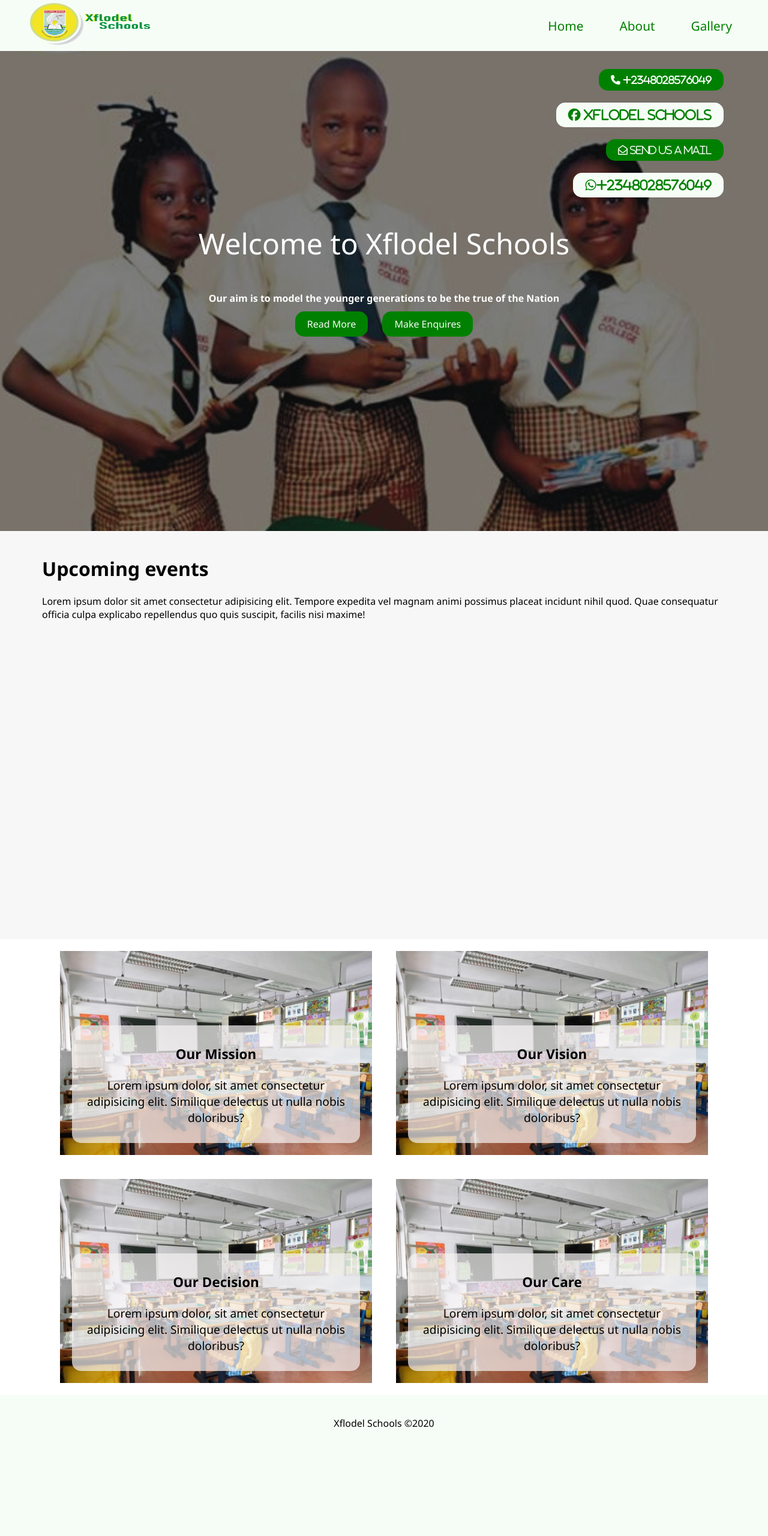
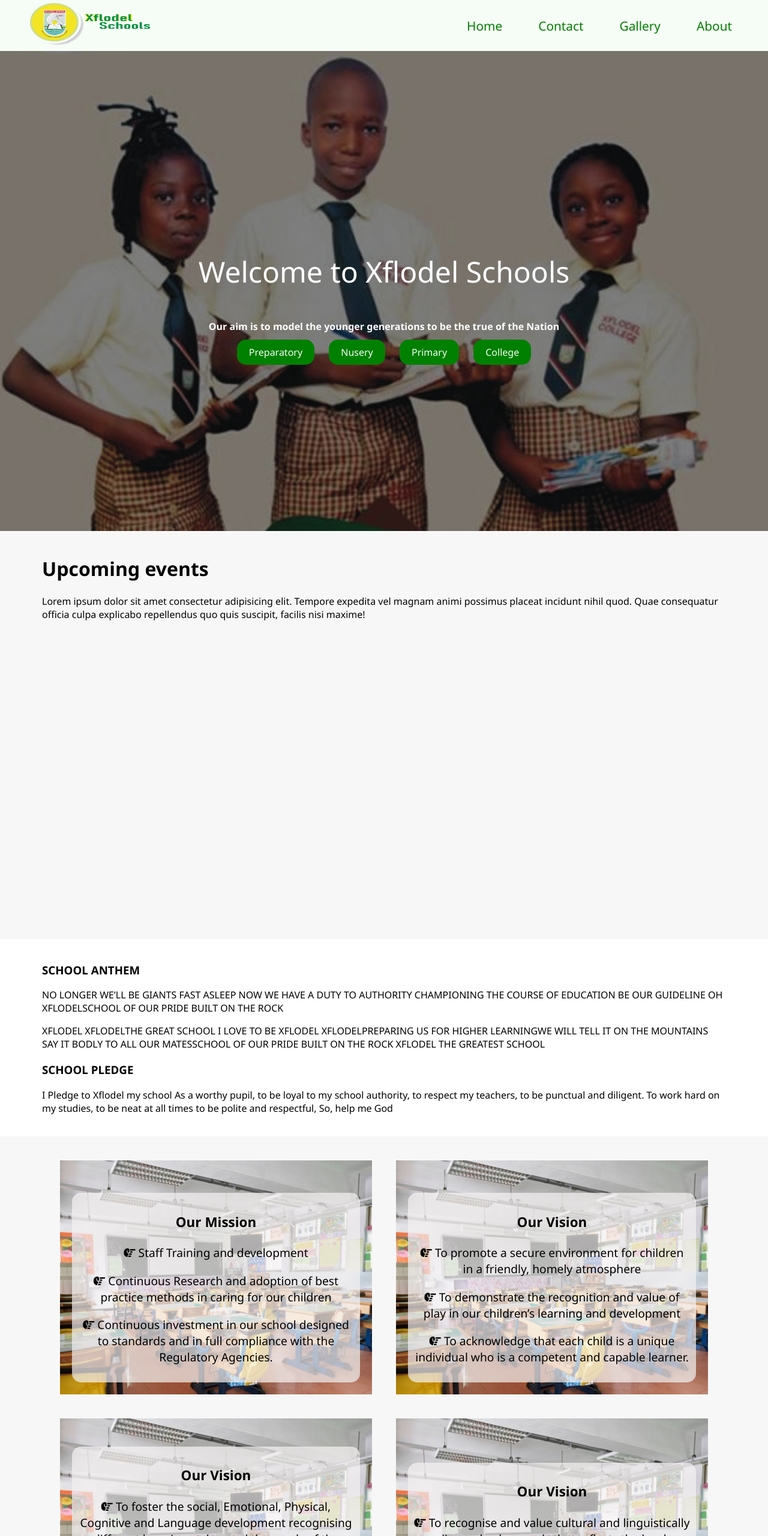
Before and after one commit to jerrycaffe/xflodel-schools, a plain HTML site: page index.html in a window 1280 px wide. Shown: the top 2560 px of the page at 60% size. Drawn offline with Linux system fonts and the light colour scheme.

Commit message:
implementation of some parts of the website

```diff
--- a/index.html
+++ b/index.html
@@ -19,42 +19,22 @@
       <div class="links">
         <ul>
           <li><a href="#" class="btn-pry">Home</a></li>
-          <li><a href="" class="btn-pry">About</a></li>
-          <li><a href="" class="btn-pry">Gallery</a></li>
+          <li><a href="#contacts" class="btn-pry">Contact</a></li>
+          <li><a href="#gallery" class="btn-pry">Gallery</a></li>
+          <li><a href="#about" class="btn-pry">About</a></li>
         </ul>
       </div>
     </nav>
     <div class="showcase">
       <div class="showcaseTint">
-        <div class="contacts">
-          <div class="phoneNumber"><a href="tel:+2348028576049">
 
-              <i class="fas fa-phone btn-sec"> +2348028576049 </i>
-            </a>
-            </div>
-
-          <div class="facebook"><a href="">
-
-              <i class="fab fa-facebook btn-pry"> Xflodel Schools </i>
-            </a>
-          </div>
-          <div class="email"><a href="mailto:webmaster@example.com">
-
-            <i class="far fa-envelope-open btn-sec"> Send us a mail</i>
-          </a>
-          </div>
-          <div class="whatsapp">
-            <a href="whatsapp:contact=+2348028576049@s.whatsapp.com&message="I'd like to make enquiries">
-              <i class="fab fa-whatsapp btn-pry">+2348028576049</i>
-            </a>
-          </div>
-
-        </div>
           <div class="showcase-text">
             <p class="leading-text">Welcome to Xflodel Schools</p>
             <h4>Our aim is to model the younger generations to be the true of the Nation</h4>
-            <a href="" class="btn-sec">Read More</a>
-            <a href="" class="btn-sec">Make Enquires</a>
+            <a href="" class="btn-sec">Preparatory</a>
+            <a href="" class="btn-sec">Nusery</a>
+            <a href="" class="btn-sec">Primary</a>
+            <a href="" class="btn-sec">College</a>
           </div>
       </div>
     </div>
@@ -67,33 +47,100 @@
       </p>
     </div>
     <!-- End of Events -->
+    <!-- School Anthem -->
+    <div class="anthem">
+      <div class="school-anthem">
+        <h3>SCHOOL ANTHEM</h3>
+        <p>
+            NO LONGER WE’LL BE GIANTS FAST ASLEEP NOW WE HAVE A DUTY TO AUTHORITY CHAMPIONING THE COURSE OF EDUCATION BE OUR GUIDELINE OH XFLODELSCHOOL OF OUR PRIDE BUILT ON THE ROCK
+        </p>
+      <p>XFLODEL   XFLODELTHE GREAT SCHOOL I LOVE TO BE XFLODEL   XFLODELPREPARING US FOR HIGHER LEARNINGWE WILL TELL IT ON THE MOUNTAINS SAY IT BODLY TO ALL OUR MATESSCHOOL OF OUR PRIDE BUILT ON THE ROCK XFLODEL THE GREATEST SCHOOL</p>
+      </div>
+      <vr />
+      <div class="school-anthem">
+          <h3>SCHOOL PLEDGE</h3>
+         <p>
+           I Pledge to Xflodel my school
+           As a worthy pupil, to be loyal to my school authority,
+           to respect my teachers, to be punctual and diligent.
+           To work hard on my studies, to be neat at all times to be polite and respectful,
+           So, help me God
+         </p>
+      </div>
+    </div>
+    <!-- End of school anthem -->
     <!-- Mission and vision statement -->
     <div class="mission">
         <div class="card-1 card">
           <div class="statements">
+
             <h3>Our Mission</h3>
-            <p>Lorem ipsum dolor, sit amet consectetur adipisicing elit. Similique delectus ut nulla nobis doloribus?</p>
+            <p><i class="fas fa-hand-point-right"></i> Staff Training and development</p>
+            <p><i class="fas fa-hand-point-right"></i> Continuous Research and adoption of best practice methods in caring for our children</p>
+            <p><i class="fas fa-hand-point-right"></i> Continuous   investment   in   our   school designed   to   standards   and   in   full compliance with the Regulatory Agencies.</p>
           </div>
         </div>
         <div class="card-2 card">
             <div class="statements">
               <h3>Our Vision</h3>
-              <p>Lorem ipsum dolor, sit amet consectetur adipisicing elit. Similique delectus ut nulla nobis doloribus?</p>
+              <p><i class="fas fa-hand-point-right"></i> To promote a secure environment for children in a friendly, homely atmosphere</p>
+              <p><i class="fas fa-hand-point-right"></i> To demonstrate the recognition and value of play in our children’s learning and development</p>
+              <p><i class="fas fa-hand-point-right"></i> To acknowledge that each child is a unique individual who is a competent and capable learner.</p>
             </div>
           </div>
           <div class="card-3 card">
               <div class="statements">
-                <h3>Our Decision</h3>
-                <p>Lorem ipsum dolor, sit amet consectetur adipisicing elit. Similique delectus ut nulla nobis doloribus?</p>
+                  <h3>Our Vision</h3>
+                  <p><i class="fas fa-hand-point-right"></i> To foster the social, Emotional, Physical, Cognitive and Language development recognising different learning styles, and  the needs of the individual child.</p>
+                  <p><i class="fas fa-hand-point-right"></i> To value parents as partners in the caring and education of the child by sharing information andbuilding relationships.</p>
+
               </div>
             </div>
             <div class="card-4 card">
                 <div class="statements">
-                  <h3>Our Care</h3>
-                  <p>Lorem ipsum dolor, sit amet consectetur adipisicing elit. Similique delectus ut nulla nobis doloribus?</p>
+                    <h3>Our Vision</h3>
+                 <p><i class="fas fa-hand-point-right"></i> To recognise and value cultural and linguistically diverse backgrounds that reflects the local community within theschool so that individual children feel a sense of belonging.</p>
+                 <p><i class="fas fa-hand-point-right"></i> To provide staff that are nurturing, experienced, qualified and professional.</p>
                 </div>
               </div>
       </div>
+      <!-- Mission and vision statement ends here -->
+      <!-- Contact session starts here -->
+
+      <div class="contacts" id="contacts">
+        <h1>Contact us</h1>
+        <address>
+          <div class="office-address">
+              <i class="fas fa-map-marker-alt"></i>
+              <p>Nursery and Primary</p>
+              <p>17, Abeokuta Street, off Ijegun Road, Ikotun, Lagos State..</p>
+          </div>
+          <div class="office-address">
+              <i class="fas fa-map-marker-alt"></i>
+              <p>College</p>
+              <p>19 Akinson Sstreet, off Ijegun Road, Ikotun, Lagos State..</p>
+          </div>
+        </address>
+        <div id="contacts">
+          <a href="tel:+2348028576049">
+            <i class="fas fa-phone"> +2348028576049 </i>
+          </a>
+          <a href="tel:+2347061879625">
+              <i class="fas fa-phone"> +2347061879625 </i>
+            </a>
+          <a href="">
+            <i class="fab fa-facebook"> Xflodel Schools </i>
+          </a>
+
+          <a href="mailto:xflodelprepschool@gmail.com">
+            <i class="fas fa-mail-bulk"></i> xflodelprepschool@gmail.com</i>
+          </a>
+          <a href="whatsapp:contact=+2348028576049@s.whatsapp.com&message="I would like to make enquiries">
+            <i class="fab fa-whatsapp"> +2348028576049</i>
+          </a>
+        </div>
+      </div>
+      <!-- Contact sesion ends here -->
       <footer>
       <p>Xflodel Schools &copy;2020</p>
       </footer>
--- a/resources/scripts/style.css
+++ b/resources/scripts/style.css
@@ -80,17 +80,10 @@ li{
   display: flex;
   flex-direction: column;
   align-items: center;
+  justify-content: center;
 }
 
-.contacts {
-	width: 90%;
-	height: 25%;
-	color: #fff;
-	display: flex;
-	flex-direction: column;
-	align-items: end;
-	padding: 20px 50px;
-}
+
 
 .showcase-text{
   text-align: center;
@@ -104,19 +97,26 @@ li{
   height: 80vh;
 }
 /* End of events */
+/* Anthem */
+.anthem{
+  background: #fff;
+  padding: 20px 70px;
+
+}
+/* End of school anthem */
 /* Miision session */
 .mission {
-
+	background: #f7f7f7;
   display: flex;
   flex-wrap: wrap;
   justify-content: center;
-
+  padding: 20px 0;
 }
 .card{
   flex-basis: 480px;
   background: rgb(226, 223, 223);
   margin: 20px;
-  height: 300px;
+  height: 350px;
   padding: 20px;
   text-align: center;
   display: flex;
@@ -149,8 +149,40 @@ color: #fff;
   background: url('../img/China-online-education.jpg') center center/cover;
 }
 /* End of mission */
+/* Contacts here */
+.contacts {
+  background: #fff;
+
+  display: flex;
+  flex-direction: column;
+  text-align: center;
+  font-size: 1.5rem;
+
+}
+address{
+  display: flex;
+  justify-content: center;
+  margin: 10px;
+}
+.office-address{
+  padding: 10px;
+  margin: 10px;
+  background: #f7f7f7;
+  padding: 20px;
+  font-size: 1.8rem;
+  width: 400px;
+  border-radius: 15px;
+
+}
+#contacts i{
+  font-size: 1.4rem;
+  color: blue;
+  margin: 15px;
+}
+/* Contacts end here */
 /* Footer starts here */
 footer {
+
 	height: 30vh;
 	text-align: center;
 	background: #f6fdf6;
```
Also changed, not shown: resources/img/contact.jpg (added).
